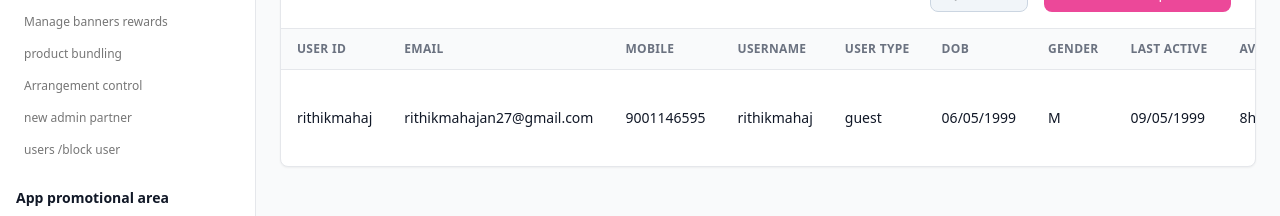
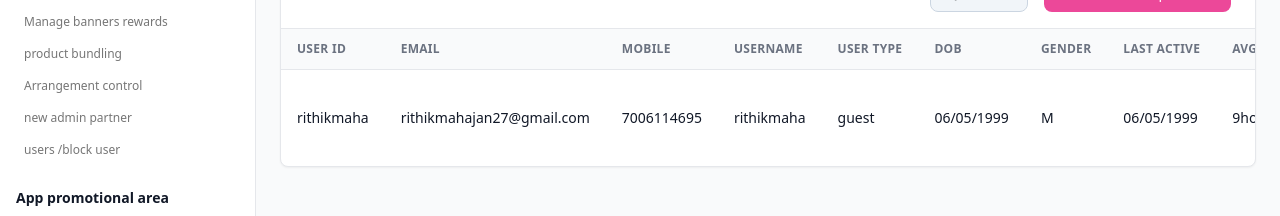
Before and after one commit to rithikmahajan/admin-front-end-backendend-integration, a React (Vite) app: page /cart-recovery in a window 1280 px wide. Shown: the part 469-685 px from the top of the page. Built offline with nearby package versions, Linux system fonts and the light colour scheme.

Commit message:
Data Refilled

```diff
--- a/src/pages/cartabandonmentrecovery.jsx
+++ b/src/pages/cartabandonmentrecovery.jsx
@@ -6,15 +6,15 @@ import BulkSMS from "./BulkSMS";
 const INITIAL_USERS = [
   {
     id: 1,
-    userId: "rithikmahaj",
+    userId: "rithikmaha",
     email: "rithikmahajan27@gmail.com",
-    mobile: "9001146595",
-    userName: "rithikmahaj",
+    mobile: "7006114695",
+    userName: "rithikmaha",
     userType: "guest",
     dob: "06/05/1999",
     gender: "M",
-    lastActive: "09/05/1999",
-    avgVisitTime: "8hours",
+    lastActive: "06/05/1999",
+    avgVisitTime: "9hours",
     abandonedCart: "yes",
     status: "registered",
   },
```
